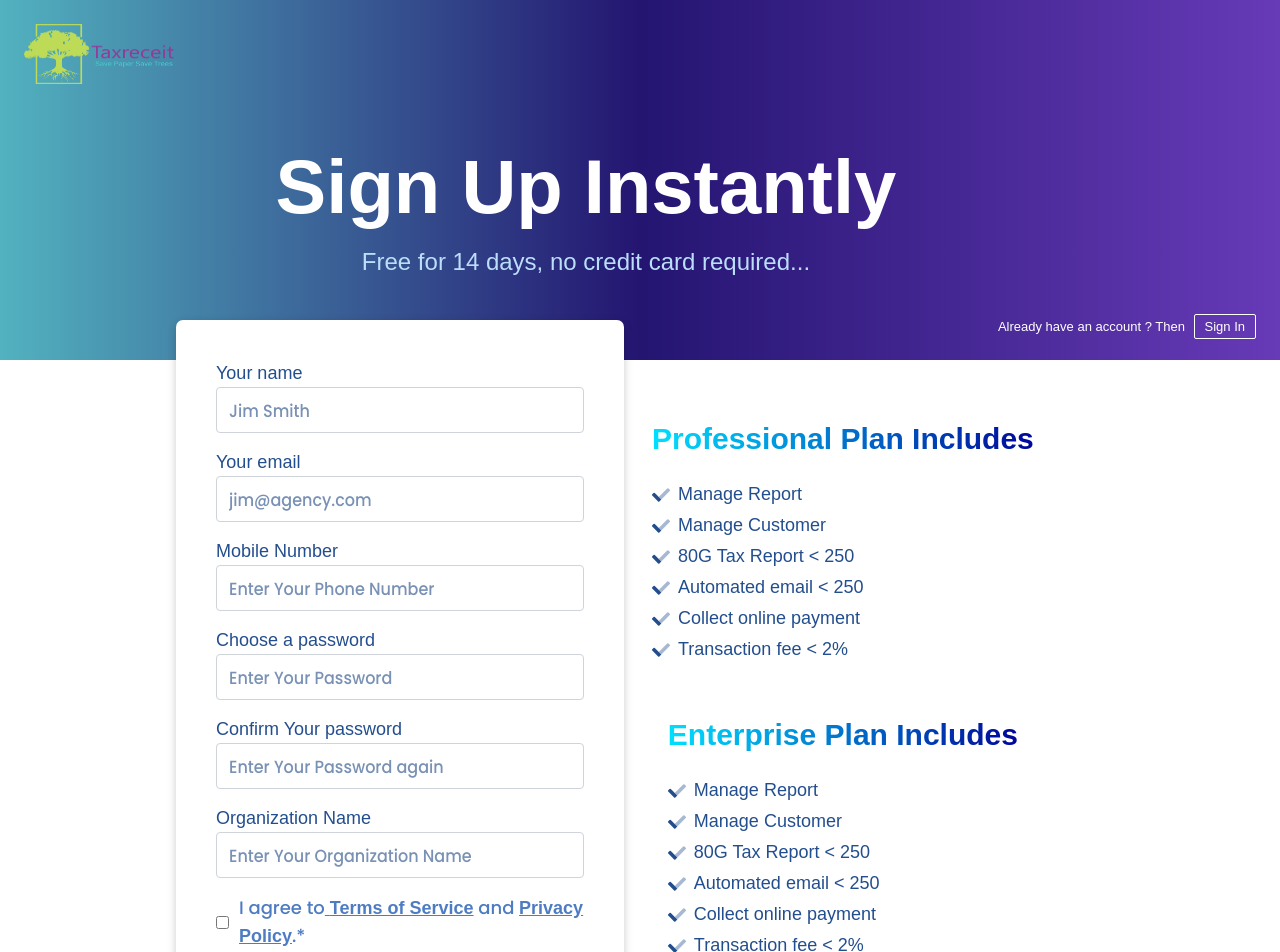
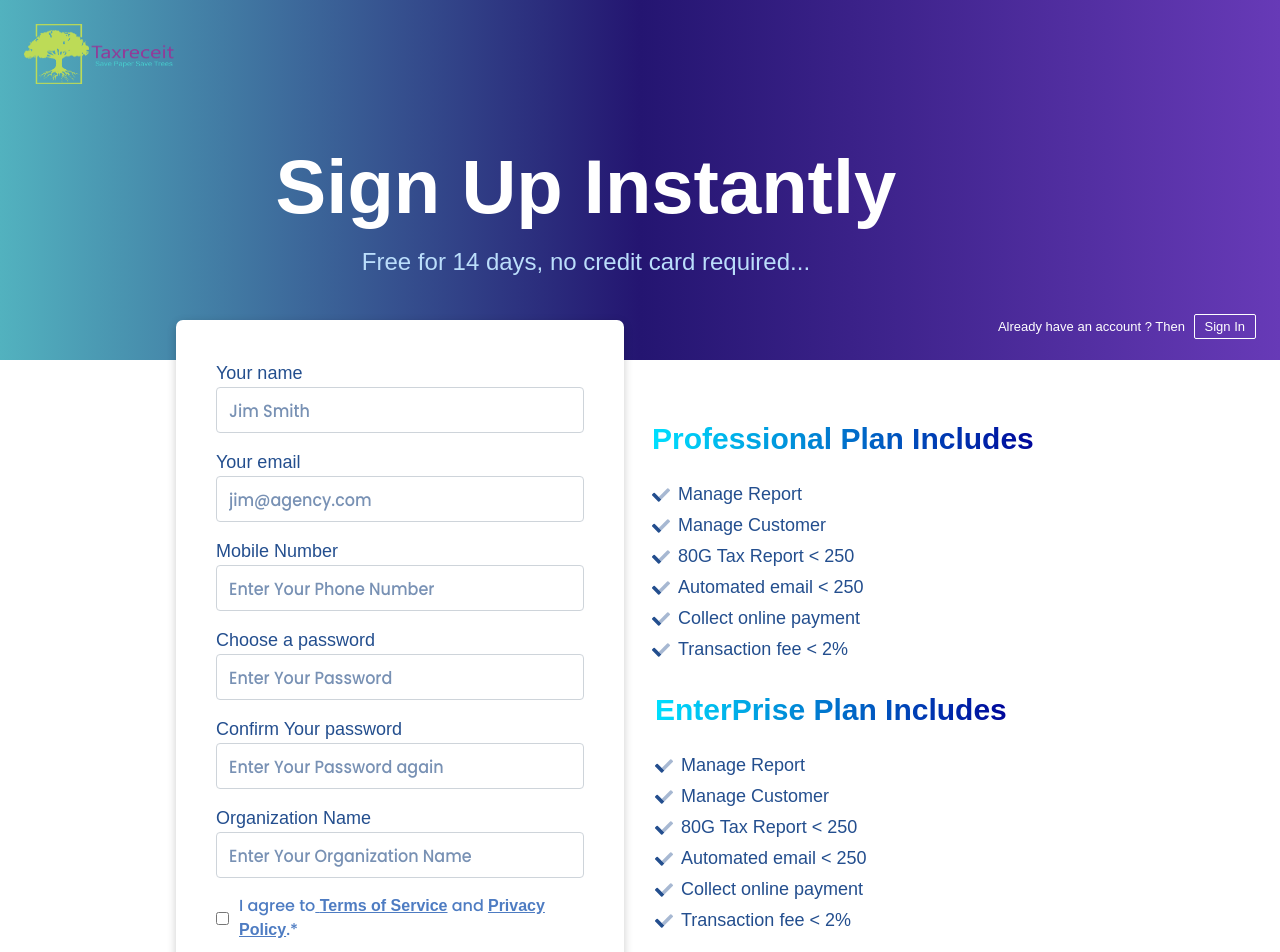
Before and after one commit to 9944098125/tax_receipt, a React (Create React App) app: page /register in a window 1280 px wide. Shown: the top 952 px of the page. Built offline with nearby package versions, Linux system fonts and the light colour scheme.

Commit message:
close match

```diff
--- a/src/App.css
+++ b/src/App.css
@@ -118,7 +118,7 @@
 }
 
 .label {
-  font-size: 1.125rem;
+  font-size: 1rem;
   color: #4e7cc2;
   margin-left: 10px;
   opacity: 80;
--- a/src/Components/Registration/Registration.jsx
+++ b/src/Components/Registration/Registration.jsx
@@ -368,10 +368,10 @@ function Registration() {
             display: "flex",
             flexDirection: { xs: "column", sm: "row", md: "column" },
             alignItems: "center",
-            gap: "25px",
+            gap: 0,
           }}
         >
-          <Box sx={{}}>
+          <Box sx={{ pl: 0 }}>
             <Typography
               sx={{
                 fontSize: { xs: "23px", sm: "25px", md: "30px" },
@@ -420,7 +420,7 @@ function Registration() {
               </Typography>
             </Box>
           </Box>
-          <Box sx={{}}>
+          <Box sx={{ ml: { xs: "none", md: -3 } }}>
             <Typography
               sx={{
                 fontSize: { xs: "23px", sm: "25px", md: "30px" },
@@ -430,7 +430,7 @@ function Registration() {
                 fontWeight: "600",
               }}
             >
-              Enterprise Plan Includes
+              EnterPrise Plan Includes
             </Typography>
             <Box sx={{ display: "flex", alignItems: "center", mt: 2, pt: 0.5 }}>
               <img src={tick} alt="ticks" className="tick" />
```
